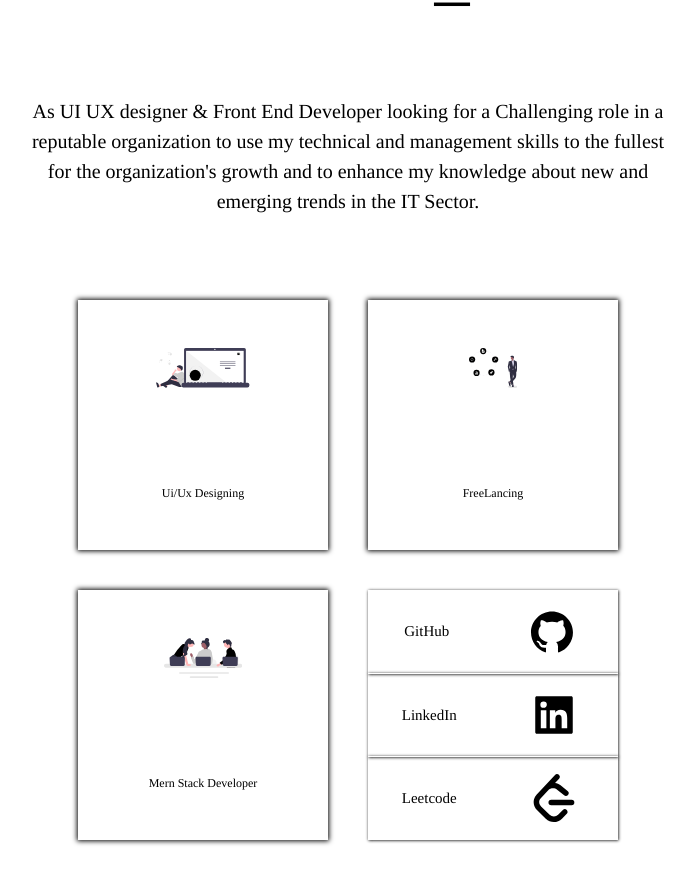
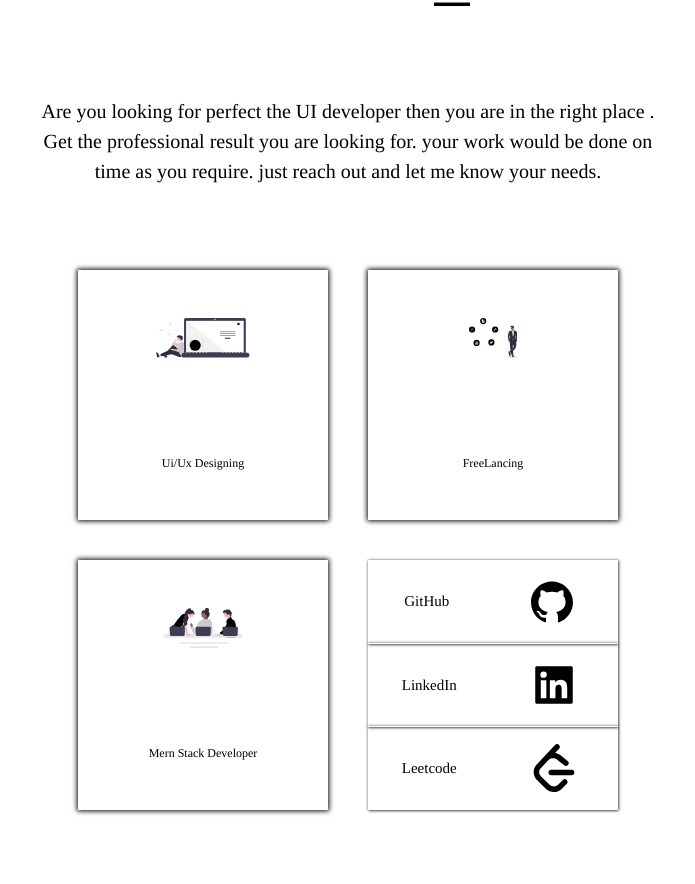
Before and after one commit to Kavin-kumar10/MyPortfolio, a React (Create React App) app: page / in a window 1280 px wide. Shown: the part 1126-2010 px from the top of the page, without its empty margins (292-987 px from the left). Built offline with nearby package versions, Linux system fonts and the light colour scheme; a web font is replaced by a local one.

Commit message:
changed About desc professional

```diff
--- a/src/Components/About/index.jsx
+++ b/src/Components/About/index.jsx
@@ -12,9 +12,11 @@ const About = () =>{
             <div className="col_1">
                 <h2>Wanna <span>Know</span> me</h2>
                 <h1>Hey there...! <span>It'z kavin</span>..._</h1>
-                <p>As UI UX designer & Front End Developer looking for a Challenging role in a reputable organization
-                to use my technical and management skills to the fullest for the organization's growth and to
-                enhance my knowledge about new and emerging trends in the IT Sector.</p>
+
+                <p>Are you looking for perfect the UI developer then you are in the right place .
+                    Get the professional result you are looking for. your work would be done on time as you require.
+                    just reach out and let me know your needs.
+                </p>
             </div>
             <div className="col_2">
                 <div className="box b1" data-aos = "fade-left" data-aos-delay = "0">
```
